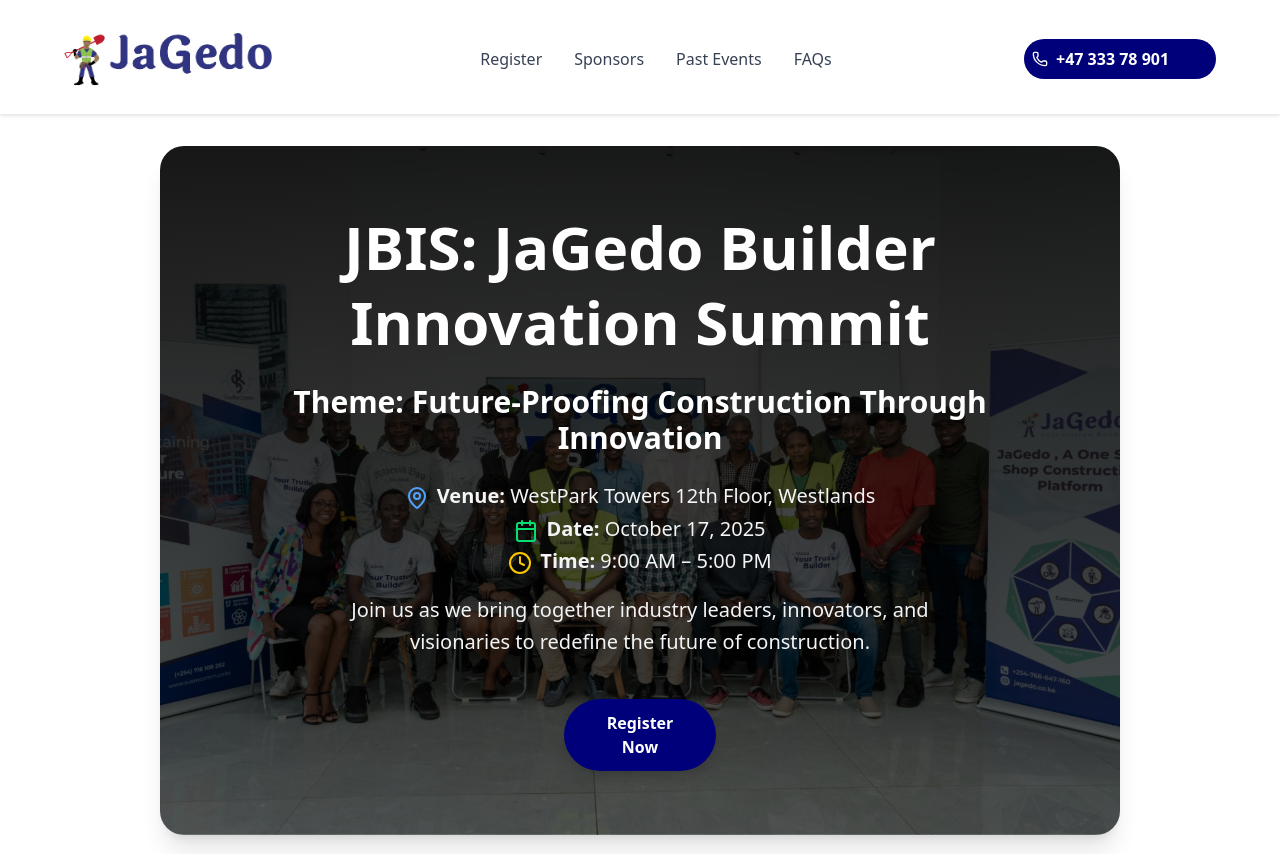
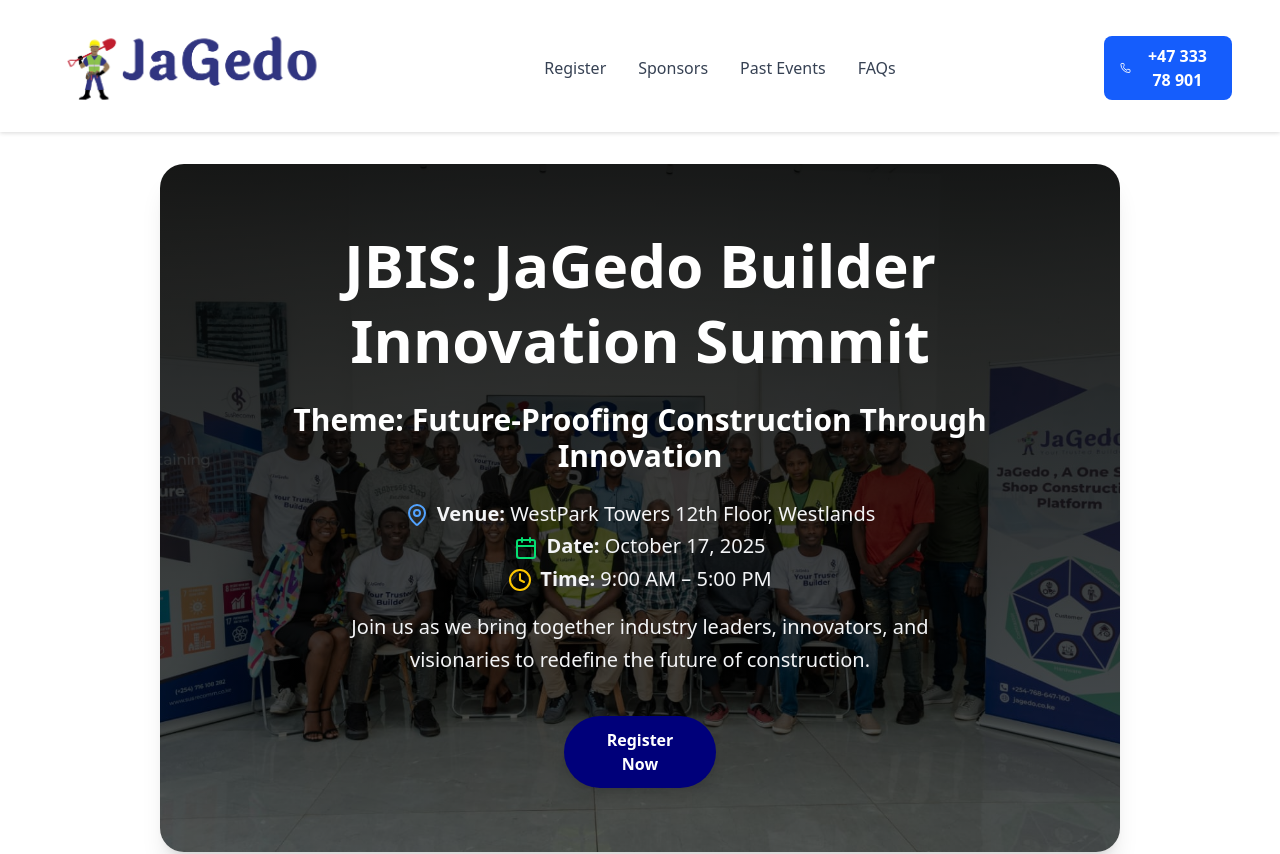
Before and after one commit to gituhumwangi/JBIS, a React (Vite) app in the folder jagedo-sEvents/: page / in a window 1280 px wide. Shown: the top 854 px of the page. Built offline with nearby package versions, Linux system fonts and the light colour scheme.

Commit message:
Updated-NavBar2.0

```diff
--- a/jagedo-sEvents/src/components/NavBar.jsx
+++ b/jagedo-sEvents/src/components/NavBar.jsx
@@ -2,55 +2,73 @@
 import Japageologo from "../assets/Japageologo.webp";
 import Button from './Button';
 import { Link } from 'react-router-dom';
-import { Menu, Phone } from 'lucide-react'; // for hamburger and close icons
-import { X } from 'lucide-react'; // for close icon
-// import Button from './Button';
+import { Menu, X, Phone } from 'lucide-react';
 
 const NavBar = () => {
   const [isOpen, setIsOpen] = useState(false);
 
   const toggleMenu = () => {
-    setIsOpen(!isOpen)
-  }
+    setIsOpen(!isOpen);
+  };
 
   return (
     <nav className="bg-white drop-shadow-sm pt-1 relative z-50">
       <div className="flex justify-between items-center px-4 py-3 md:px-8 lg:px-12">
         {/* Left: Logo */}
-        <Link to="/">
-          <img src={Japageologo} alt="Logo" className="w-32 sm:w-40 md:w-48 lg:w-60 rounded-lg object-contain h-auto" />
+        <Link to="/" className="flex-shrink-0">
+          <img
+            src={Japageologo}
+            alt="Japageo Logo"
+            className="w-32 sm:w-40 md:w-48 lg:w-60 xl:w-72 rounded-lg object-contain h-auto"
+          />
         </Link>
 
         {/* Hamburger menu button (Mobile only) */}
-        <div className="md:hidden ">
-          <Button onClick={toggleMenu} className="hover:bg-gray-100 transition-colors font-bold p-2 md:hidden rounded-md" aria-label="Toggle menu">
-            {isOpen ? <X size={24} /> : <Menu size={24} />}
-          </Button>
-        </div>
+        <button
+          onClick={toggleMenu}
+          className="md:hidden p-2 rounded-md hover:bg-gray-100 transition-colors"
+          aria-label="Toggle Menu"
+        >
+          {isOpen ? <X size={24} /> : <Menu size={24} />}
+        </button>
 
         {/* Center nav links (Desktop only) */}
         <ul className="hidden md:flex space-x-6 lg:space-x-8 text-gray-700 font-medium">
-          <li><Link to="/registration" className='hover:text-blue-500 transition-colors'>Register</Link></li>
-          <li><Link to="/sponsors" className="hover:text-blue-500 transition-colors">Sponsors</Link></li>
-          <li><a href="/pastevents" className="hover:text-blue-500 transition-colors">Past Events</a></li>
-          {/* <li><a href="/projects" className="hover:text-blue-500">Projects</a></li> */}
-          <li><a href="/faqs" className="hover:text-blue-500 transition-colors">FAQs</a></li>
+          <li>
+            <Link to="/registration" className="hover:text-blue-500 transition-colors">
+              Register
+            </Link>
+          </li>
+          <li>
+            <Link to="/sponsors" className="hover:text-blue-500 transition-colors">
+              Sponsors
+            </Link>
+          </li>
+          <li>
+            <Link to="/pastevents" className="hover:text-blue-500 transition-colors">
+              Past Events
+            </Link>
+          </li>
+          <li>
+            <Link to="/faqs" className="hover:text-blue-500 transition-colors">
+              FAQs
+            </Link>
+          </li>
         </ul>
 
-        {/* Right-side button (Desktop only) */}
-        <div className="md:flex items-center hidden pr-4">
-          {/* <Button className="text-white font-bold w-30 md:w-35 lg:w-37" onclick="window.location.href='tel:+254769913840'">
-            <Phone className="inline mr-2" size={16} />
-            Contact Us
-          </Button> */}
-
-          <Button className="w-30 md:w-40 lg:w-48 px-1 text-white font-bold"><a href="tel:+4733378901" className='flex items-center'><Phone className="mr-2" size={16} />
-                  <span className='hidden lg:inline'>+47 333 78 901</span></a> <span className='lg:hidden'>Call</span></Button>
-
+        {/* Right-side contact button (Desktop only) */}
+        <div className="hidden md:flex items-center">
+          <Button className="bg-blue-600 hover:bg-blue-700 text-white font-bold px-4 py-2 rounded-lg transition-colors">
+            <a href="tel:+4733378901" className="flex items-center">
+              <Phone className="mr-2" size={16} />
+              <span className="hidden lg:inline">+47 333 78 901</span>
+              <span className="lg:hidden">Call</span>
+            </a>
+          </Button>
         </div>
       </div>
 
-      {/* Mobile Menu */}
+      {/* Mobile Menu Overlay */}
       {isOpen && (
         <div className="md:hidden absolute top-full left-0 right-0 bg-white shadow-lg border-t z-40">
           <div className="px-4 py-4">
```
